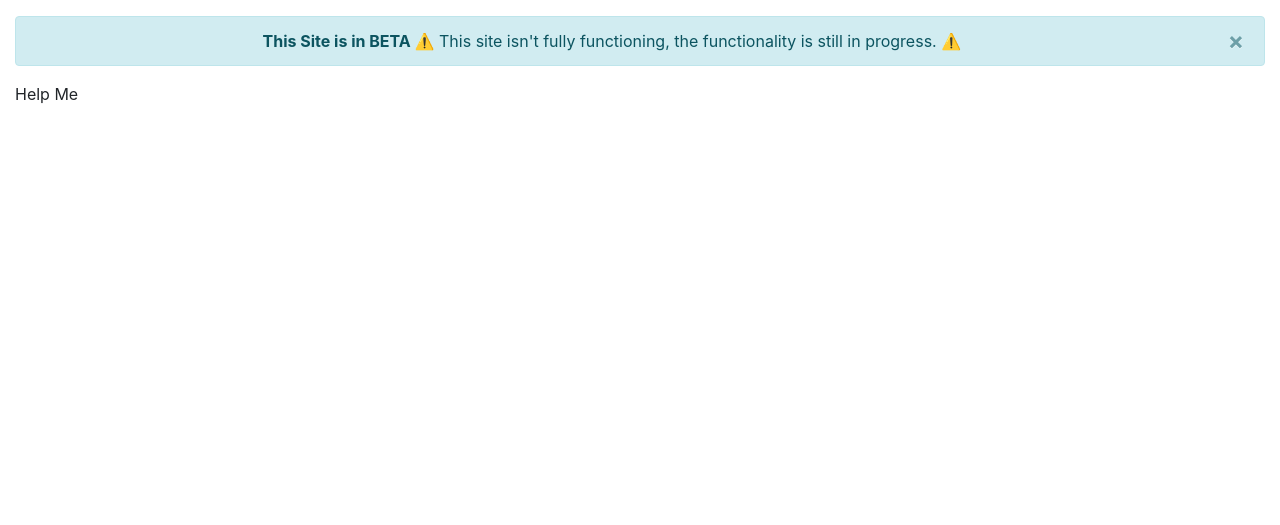
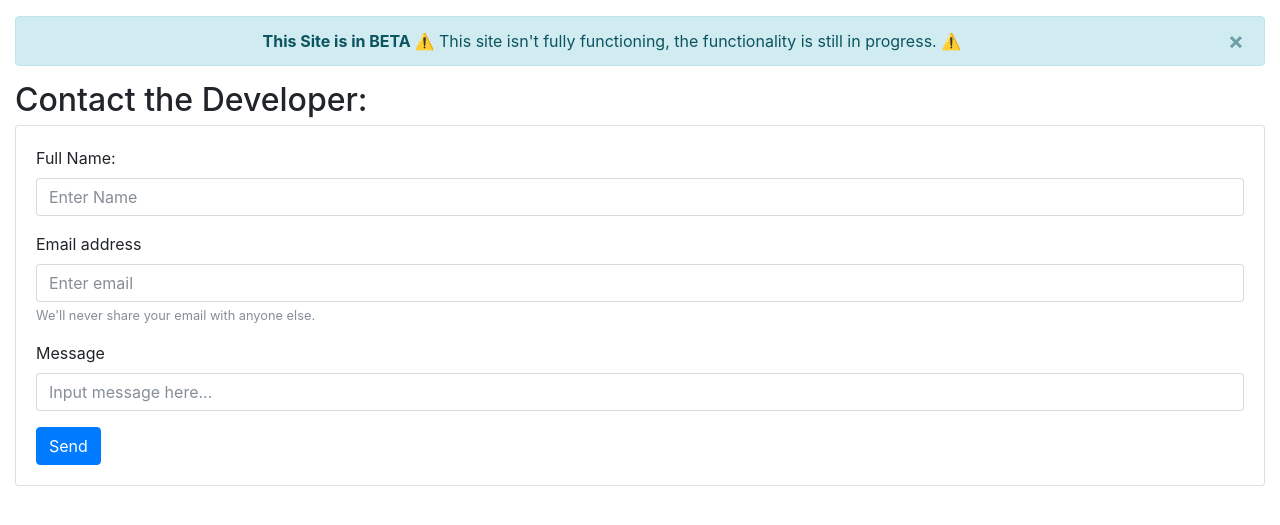
Before and after one commit to gruntygap/MyBuDirectory, a Flask app: page /help in a window 1280 px wide. Shown: the part 56-581 px from the top of the page. Run offline with Flask 2, Linux system fonts and the light colour scheme; some libraries are stand-ins or nearby versions.

Commit message:
Added mail

```diff
--- a/app/direct.py
+++ b/app/direct.py
@@ -59,8 +59,6 @@ def parse_directory_html(f_name, l_name):
                 table = h3.find_next('table')
                 # Searches through Table Rows
                 for cell in table.find_all('tr'):
-                    # TODO create a person object with data:
-                    # TODO person(first_name, last_name, email, photofile, dorm, PO)
                     # Taking the initial <td> cell, which possibly contains a <img tag>
                     pos_image = cell.find_next('td')
                     # if there is a photo link within pos_image, the <img> tag is stored.
--- a/app/help.py
+++ b/app/help.py
@@ -1,7 +1,23 @@
-from flask import render_template
+from flask import render_template, request
 from app import app
+import smtplib
 
 
-@app.route('/help')
+@app.route('/help', methods=['GET', 'POST'])
 def help():
+    if request.method == 'POST':
+        handle()
+
     return render_template('help.html')
+
+
+def handle():
+    # form data
+    data = request.form
+    # message, name, email
+    # TODO get mail working
+    msg = data['message']
+    server = smtplib.SMTP('localhost')
+    server.sendmail('sender@example.com', 'grant-gapinski@bethel.edu', msg)
+    server.quit()
+    print data['message']
--- a/app/templates/comments.html
+++ b/app/templates/comments.html
@@ -1,4 +1,4 @@
 {% extends "base.html" %}
 {% block content %}
-    <p>Comment on my N</p>
+    <div class="alert alert-danger" role="alert" style="text-align: center;"><strong>In Progress Web Tool </strong> We are basing this section off of other online anon comment sections. (AskFM, Sarahah, etc.) </div>
 {% endblock %}
--- a/app/templates/help.html
+++ b/app/templates/help.html
@@ -1,4 +1,29 @@
 {% extends "base.html" %}
 {% block content %}
-    <p>Help Me</p>
+    <h2>Contact the Developer: </h2>
+    <div class="card">
+        <div class="card-body">
+            <form id="mainForm" action="/help" method="POST">
+                <div class="form-group">
+                    <label for="name">Full Name: </label>
+                    <input type="text" class="form-control" id="name" aria-describedby="fullName"
+                           placeholder="Enter Name" name="name">
+                </div>
+                <div class="form-group">
+                    <label for="InputEmail">Email address</label>
+                    <input type="email" class="form-control" id="InputEmail" aria-describedby="email"
+                           placeholder="Enter email" name="email">
+                    <small id="emailHelp" class="form-text text-muted">We'll never share your email with anyone else.
+                    </small>
+                </div>
+                <div class="form-group">
+                    <label for="input">Message</label>
+                    <input type="text" class="form-control" id="input" aria-describedby="message"
+                           placeholder="Input message here... " name="message">
+                </div>
+                <button type="submit" class="btn btn-primary" id="submitForm">Send</button>
+            </form>
+        </div>
+    </div>
+
 {% endblock %}
```
Also changed, not shown: 2 other files.
